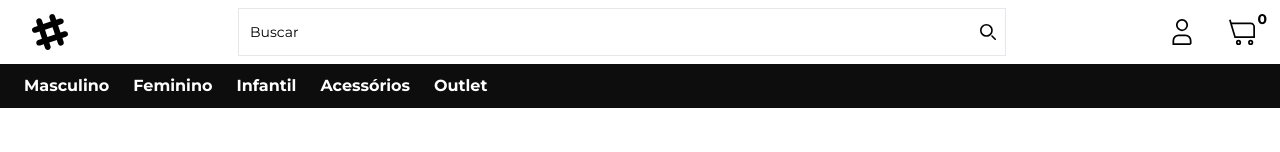
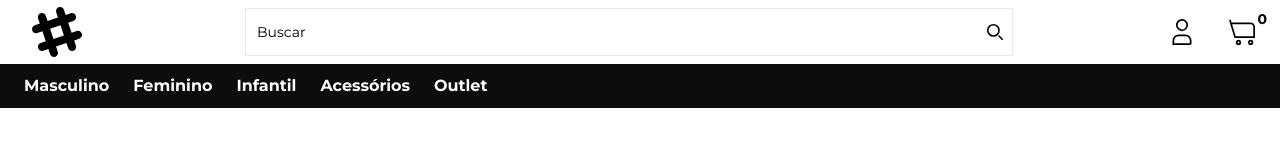
Before and after one commit to gstvcampos/ecommerce, a Next.js app: page / in a window 1280 px wide. Shown: the top 152 px of the page. Built offline with nearby package versions, Linux system fonts and the light colour scheme; no server answers; the database is empty.

Commit message:
fix: links acessibilidade

```diff
--- a/components/headers/auth/HeaderAuth.tsx
+++ b/components/headers/auth/HeaderAuth.tsx
@@ -1,4 +1,5 @@
 import { ArrowLeftIcon } from '@/components/icons/ArrowLeftIcon'
+import { LogoIcon } from '@/components/icons/LogoIcon'
 import Link from 'next/link'
 
 export default function HeaderAuth() {
@@ -8,18 +9,12 @@ export default function HeaderAuth() {
         <Link href={'/'} className="inline-flex gap-2 items-center font-bold">
           <ArrowLeftIcon />
         </Link>
-        <Link href={'/'} className="relative block">
-          <svg
-            width="46"
-            height="46"
-            viewBox="0 0 24 24"
-            xmlns="http://www.w3.org/2000/svg"
-            fillRule="evenodd"
-            clipRule="evenodd"
-            className="fill-current"
-          >
-            <path d="M22.672 15.226l-2.432.811.841 2.515c.33 1.019-.209 2.127-1.23 2.456-1.15.325-2.148-.321-2.463-1.226l-.84-2.518-5.013 1.677.84 2.517c.391 1.203-.434 2.542-1.831 2.542-.88 0-1.601-.564-1.86-1.314l-.842-2.516-2.431.809c-1.135.328-2.145-.317-2.463-1.229-.329-1.018.211-2.127 1.231-2.456l2.432-.809-1.621-4.823-2.432.808c-1.355.384-2.558-.59-2.558-1.839 0-.817.509-1.582 1.327-1.846l2.433-.809-.842-2.515c-.33-1.02.211-2.129 1.232-2.458 1.02-.329 2.13.209 2.461 1.229l.842 2.515 5.011-1.677-.839-2.517c-.403-1.238.484-2.553 1.843-2.553.819 0 1.585.509 1.85 1.326l.841 2.517 2.431-.81c1.02-.33 2.131.211 2.461 1.229.332 1.018-.21 2.126-1.23 2.456l-2.433.809 1.622 4.823 2.433-.809c1.242-.401 2.557.484 2.557 1.838 0 .819-.51 1.583-1.328 1.847m-8.992-6.428l-5.01 1.675 1.619 4.828 5.011-1.674-1.62-4.829z"></path>
-          </svg>
+        <Link
+          href={'/'}
+          className="relative block"
+          aria-label="Logo da Loja - Retorna à página inicial"
+        >
+          <LogoIcon />
         </Link>
         <span></span>
       </div>
--- a/components/headers/marketing/Header.tsx
+++ b/components/headers/marketing/Header.tsx
@@ -1,4 +1,5 @@
 import Drawer from '@/components/Drawer'
+import { LogoIcon } from '@/components/icons/LogoIcon'
 import { MenuIcon } from '@/components/icons/MenuIcon'
 import Link from 'next/link'
 import NavButtons from './NavButtons'
@@ -14,18 +15,12 @@ export default function Header() {
             <NavItems />
           </Drawer>
         </div>
-        <Link href={'/'} className="px-8">
-          <svg
-            width="36"
-            height="36"
-            viewBox="0 0 24 24"
-            xmlns="http://www.w3.org/2000/svg"
-            fillRule="evenodd"
-            clipRule="evenodd"
-            className="fill-current"
-          >
-            <path d="M22.672 15.226l-2.432.811.841 2.515c.33 1.019-.209 2.127-1.23 2.456-1.15.325-2.148-.321-2.463-1.226l-.84-2.518-5.013 1.677.84 2.517c.391 1.203-.434 2.542-1.831 2.542-.88 0-1.601-.564-1.86-1.314l-.842-2.516-2.431.809c-1.135.328-2.145-.317-2.463-1.229-.329-1.018.211-2.127 1.231-2.456l2.432-.809-1.621-4.823-2.432.808c-1.355.384-2.558-.59-2.558-1.839 0-.817.509-1.582 1.327-1.846l2.433-.809-.842-2.515c-.33-1.02.211-2.129 1.232-2.458 1.02-.329 2.13.209 2.461 1.229l.842 2.515 5.011-1.677-.839-2.517c-.403-1.238.484-2.553 1.843-2.553.819 0 1.585.509 1.85 1.326l.841 2.517 2.431-.81c1.02-.33 2.131.211 2.461 1.229.332 1.018-.21 2.126-1.23 2.456l-2.433.809 1.622 4.823 2.433-.809c1.242-.401 2.557.484 2.557 1.838 0 .819-.51 1.583-1.328 1.847m-8.992-6.428l-5.01 1.675 1.619 4.828 5.011-1.674-1.62-4.829z"></path>
-          </svg>
+        <Link
+          href={'/'}
+          className="px-8"
+          aria-label="Logo da Loja - Retorna à página inicial"
+        >
+          <LogoIcon />
         </Link>
         <SearchInput className="hidden md:inline-block" />
         <NavButtons />
```
